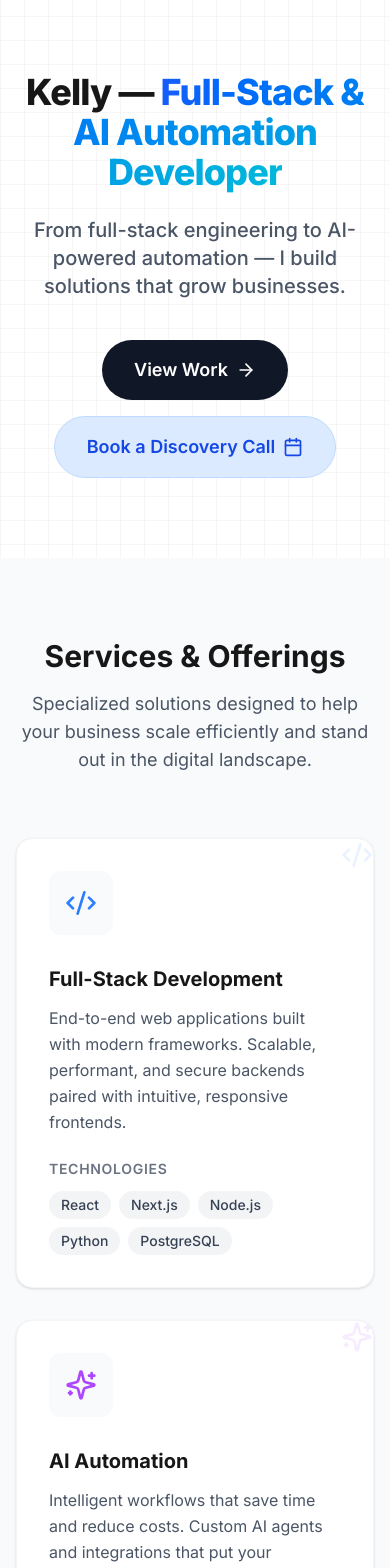
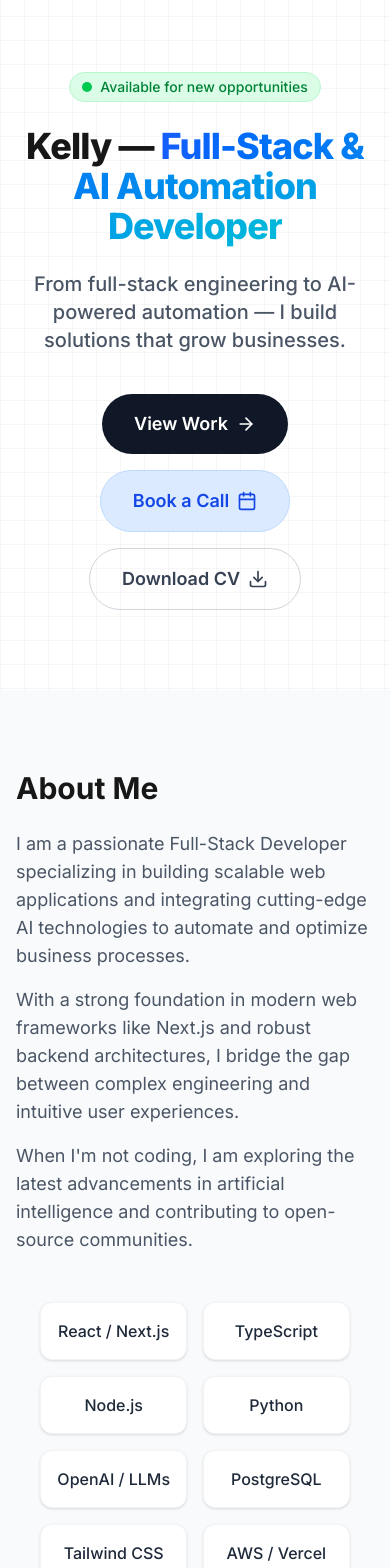
Before and after one commit to mchlbrns/kelly-portfolio, a Next.js app: page / in a window 390 px wide. Shown: the part 120-1688 px from the top of the page. Built offline with nearby package versions, Linux system fonts and the light colour scheme; no server answers.

Commit message:
feat: apply P3 missing features (About, Testimonials, CV download)

```diff
--- a/src/app/page.tsx
+++ b/src/app/page.tsx
@@ -1,16 +1,20 @@
 import { Hero } from "@/components/Hero";
 import dynamic from "next/dynamic";
 
+const About = dynamic(() => import("@/components/About").then(mod => mod.About));
 const Services = dynamic(() => import("@/components/Services").then(mod => mod.Services));
 const Projects = dynamic(() => import("@/components/Projects").then(mod => mod.Projects));
+const Testimonials = dynamic(() => import("@/components/Testimonials").then(mod => mod.Testimonials));
 const Contact = dynamic(() => import("@/components/Contact").then(mod => mod.Contact));
 
 export default function Home() {
   return (
     <>
       <Hero />
+      <About />
       <Services />
       <Projects />
+      <Testimonials />
       <Contact />
     </>
   );
--- /dev/null
+++ b/src/components/About.tsx
@@ -0,0 +1,59 @@
+"use client";
+
+import { m } from "framer-motion";
+
+export function About() {
+  return (
+    <section id="about" className="py-20 bg-gray-50 dark:bg-gray-900/50">
+      <div className="max-w-7xl mx-auto px-4 sm:px-6 lg:px-8">
+        <div className="flex flex-col md:flex-row items-center gap-12">
+          <m.div
+            initial={{ opacity: 0, x: -40 }}
+            whileInView={{ opacity: 1, x: 0 }}
+            viewport={{ once: true }}
+            transition={{ duration: 0.6 }}
+            className="md:w-1/2"
+          >
+            <h2 className="text-3xl md:text-4xl font-bold mb-6">About Me</h2>
+            <p className="text-lg text-gray-600 dark:text-gray-400 mb-4">
+              I am a passionate Full-Stack Developer specializing in building scalable web applications and integrating cutting-edge AI technologies to automate and optimize business processes.
+            </p>
+            <p className="text-lg text-gray-600 dark:text-gray-400 mb-4">
+              With a strong foundation in modern web frameworks like Next.js and robust backend architectures, I bridge the gap between complex engineering and intuitive user experiences.
+            </p>
+            <p className="text-lg text-gray-600 dark:text-gray-400">
+              When I&apos;m not coding, I am exploring the latest advancements in artificial intelligence and contributing to open-source communities.
+            </p>
+          </m.div>
+
+          <m.div
+            initial={{ opacity: 0, x: 40 }}
+            whileInView={{ opacity: 1, x: 0 }}
+            viewport={{ once: true }}
+            transition={{ duration: 0.6 }}
+            className="md:w-1/2 grid grid-cols-2 gap-4"
+          >
+            {/* Skill badges */}
+            {[
+              "React / Next.js",
+              "TypeScript",
+              "Node.js",
+              "Python",
+              "OpenAI / LLMs",
+              "PostgreSQL",
+              "Tailwind CSS",
+              "AWS / Vercel"
+            ].map((skill, index) => (
+              <div
+                key={index}
+                className="bg-white dark:bg-gray-950 p-4 rounded-xl shadow-sm border border-gray-100 dark:border-gray-800 text-center font-medium text-gray-800 dark:text-gray-200"
+              >
+                {skill}
+              </div>
+            ))}
+          </m.div>
+        </div>
+      </div>
+    </section>
+  );
+}
--- a/src/components/Hero.tsx
+++ b/src/components/Hero.tsx
@@ -2,7 +2,7 @@
 
 import { m } from "framer-motion";
 import Link from "next/link";
-import { ArrowRight, Calendar } from "lucide-react";
+import { ArrowRight, Calendar, Download } from "lucide-react";
 
 export function Hero() {
   const calendlyUrl = process.env.NEXT_PUBLIC_CALENDLY_URL || "#";
@@ -16,6 +16,21 @@ export function Hero() {
           initial={{ opacity: 0, y: 20 }}
           animate={{ opacity: 1, y: 0 }}
           transition={{ duration: 0.5 }}
+          className="flex justify-center mb-6"
+        >
+          <div className="inline-flex items-center gap-2 px-3 py-1 rounded-full bg-green-100 dark:bg-green-900/30 text-green-700 dark:text-green-400 text-sm font-medium border border-green-200 dark:border-green-800">
+            <span className="relative flex h-2.5 w-2.5">
+              <span className="animate-ping absolute inline-flex h-full w-full rounded-full bg-green-400 opacity-75"></span>
+              <span className="relative inline-flex rounded-full h-2.5 w-2.5 bg-green-500"></span>
+            </span>
+            Available for new opportunities
+          </div>
+        </m.div>
+
+        <m.div
+          initial={{ opacity: 0, y: 20 }}
+          animate={{ opacity: 1, y: 0 }}
+          transition={{ duration: 0.5, delay: 0.1 }}
         >
           <h1 className="text-4xl md:text-6xl lg:text-7xl font-extrabold tracking-tight mb-6">
             Kelly — <span className="text-transparent bg-clip-text bg-gradient-to-r from-blue-600 to-cyan-500">Full-Stack & AI Automation Developer</span>
@@ -25,7 +40,7 @@ export function Hero() {
         <m.div
           initial={{ opacity: 0, y: 20 }}
           animate={{ opacity: 1, y: 0 }}
-          transition={{ duration: 0.5, delay: 0.1 }}
+          transition={{ duration: 0.5, delay: 0.2 }}
         >
           <p className="mt-4 text-xl md:text-2xl text-gray-600 dark:text-gray-300 max-w-3xl mx-auto mb-10 font-medium">
             From full-stack engineering to AI-powered automation — I build solutions that grow businesses.
@@ -35,7 +50,7 @@ export function Hero() {
         <m.div
           initial={{ opacity: 0, y: 20 }}
           animate={{ opacity: 1, y: 0 }}
-          transition={{ duration: 0.5, delay: 0.2 }}
+          transition={{ duration: 0.5, delay: 0.3 }}
           className="flex flex-col sm:flex-row justify-center items-center gap-4"
         >
           <Link
@@ -51,8 +66,16 @@ export function Hero() {
             rel="noopener noreferrer"
             className="group flex items-center gap-2 bg-blue-100 dark:bg-blue-900/30 text-blue-700 dark:text-blue-400 px-8 py-4 rounded-full font-semibold text-lg hover:bg-blue-200 dark:hover:bg-blue-900/50 transition-all border border-blue-200 dark:border-blue-800"
           >
-            Book a Discovery Call
+            Book a Call
             <Calendar size={20} />
+          </a>
+          <a
+            href="/Kelly_CV.pdf"
+            download
+            className="group flex items-center gap-2 bg-transparent text-gray-700 dark:text-gray-300 px-8 py-4 rounded-full font-semibold text-lg hover:bg-gray-100 dark:hover:bg-gray-800 transition-all border border-gray-300 dark:border-gray-700"
+          >
+            Download CV
+            <Download size={20} className="group-hover:-translate-y-1 transition-transform" />
           </a>
         </m.div>
       </div>
--- /dev/null
+++ b/src/components/Testimonials.tsx
@@ -0,0 +1,59 @@
+"use client";
+
+import { m } from "framer-motion";
+import { Quote } from "lucide-react";
+
+const testimonials = [
+  {
+    quote: "Kelly transformed our outdated system into a modern, lightning-fast application. The AI integration alone saved us 20 hours a week.",
+    author: "Sarah Jenkins",
+    role: "Operations Director, TechFlow",
+  },
+  {
+    quote: "Working with Kelly was a game-changer. The communication was excellent, and the final product exceeded all our expectations.",
+    author: "Michael Chang",
+    role: "Founder, StartupX",
+  }
+];
+
+export function Testimonials() {
+  return (
+    <section className="py-20">
+      <div className="max-w-7xl mx-auto px-4 sm:px-6 lg:px-8">
+        <div className="text-center mb-16">
+          <m.h2
+            initial={{ opacity: 0, y: 20 }}
+            whileInView={{ opacity: 1, y: 0 }}
+            viewport={{ once: true }}
+            transition={{ duration: 0.5 }}
+            className="text-3xl md:text-4xl font-bold mb-4"
+          >
+            What Clients Say
+          </m.h2>
+        </div>
+
+        <div className="grid grid-cols-1 md:grid-cols-2 gap-8">
+          {testimonials.map((testimonial, index) => (
+            <m.div
+              key={index}
+              initial={{ opacity: 0, y: 30 }}
+              whileInView={{ opacity: 1, y: 0 }}
+              viewport={{ once: true }}
+              transition={{ duration: 0.6, delay: index * 0.1 }}
+              className="bg-gray-50 dark:bg-gray-900/50 p-8 rounded-3xl relative border border-gray-100 dark:border-gray-800"
+            >
+              <Quote className="absolute top-8 right-8 text-blue-100 dark:text-blue-900/30 w-12 h-12" />
+              <p className="text-lg text-gray-700 dark:text-gray-300 italic mb-6 relative z-10">
+                &quot;{testimonial.quote}&quot;
+              </p>
+              <div>
+                <h4 className="font-bold text-gray-900 dark:text-white">{testimonial.author}</h4>
+                <p className="text-sm text-gray-500 dark:text-gray-400">{testimonial.role}</p>
+              </div>
+            </m.div>
+          ))}
+        </div>
+      </div>
+    </section>
+  );
+}
```
